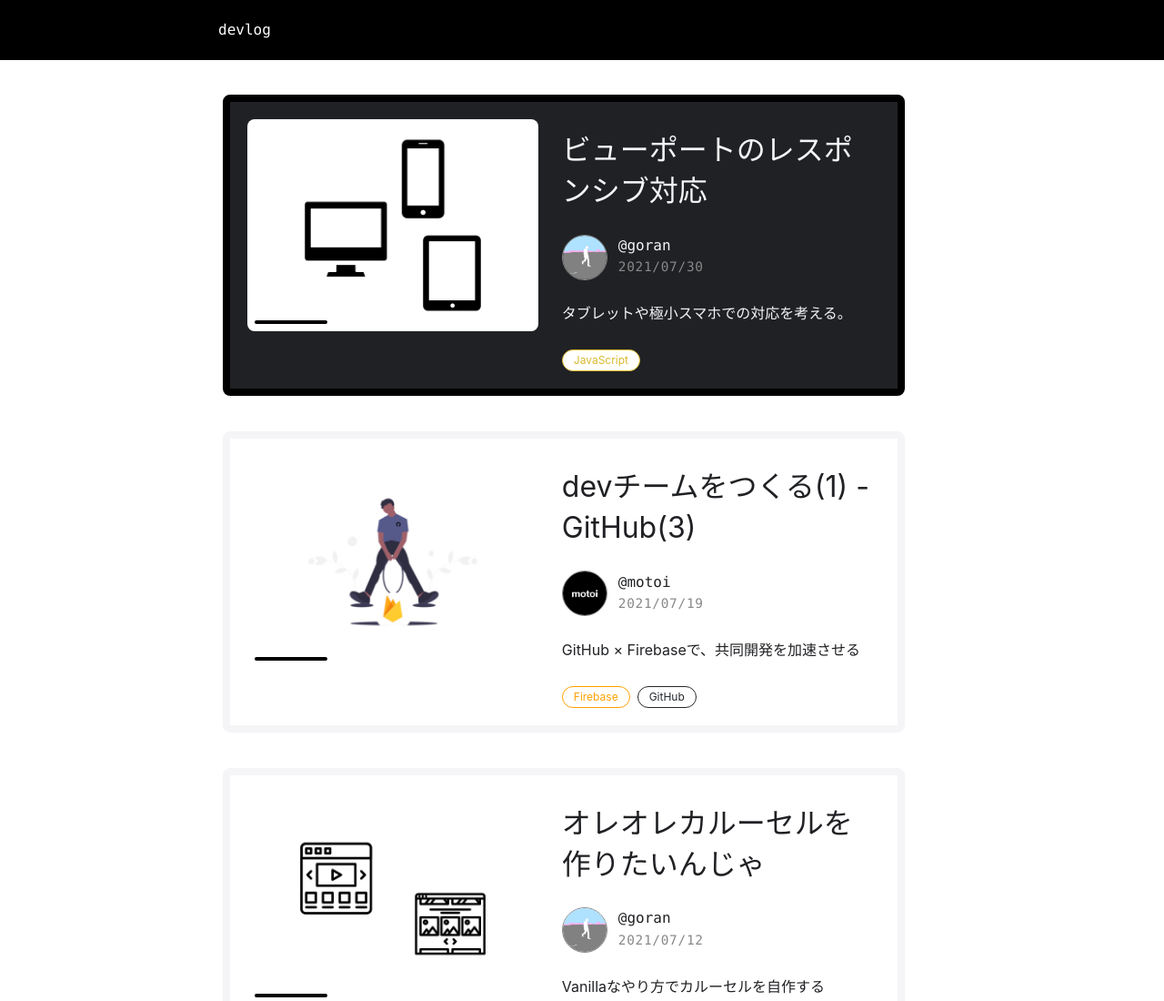
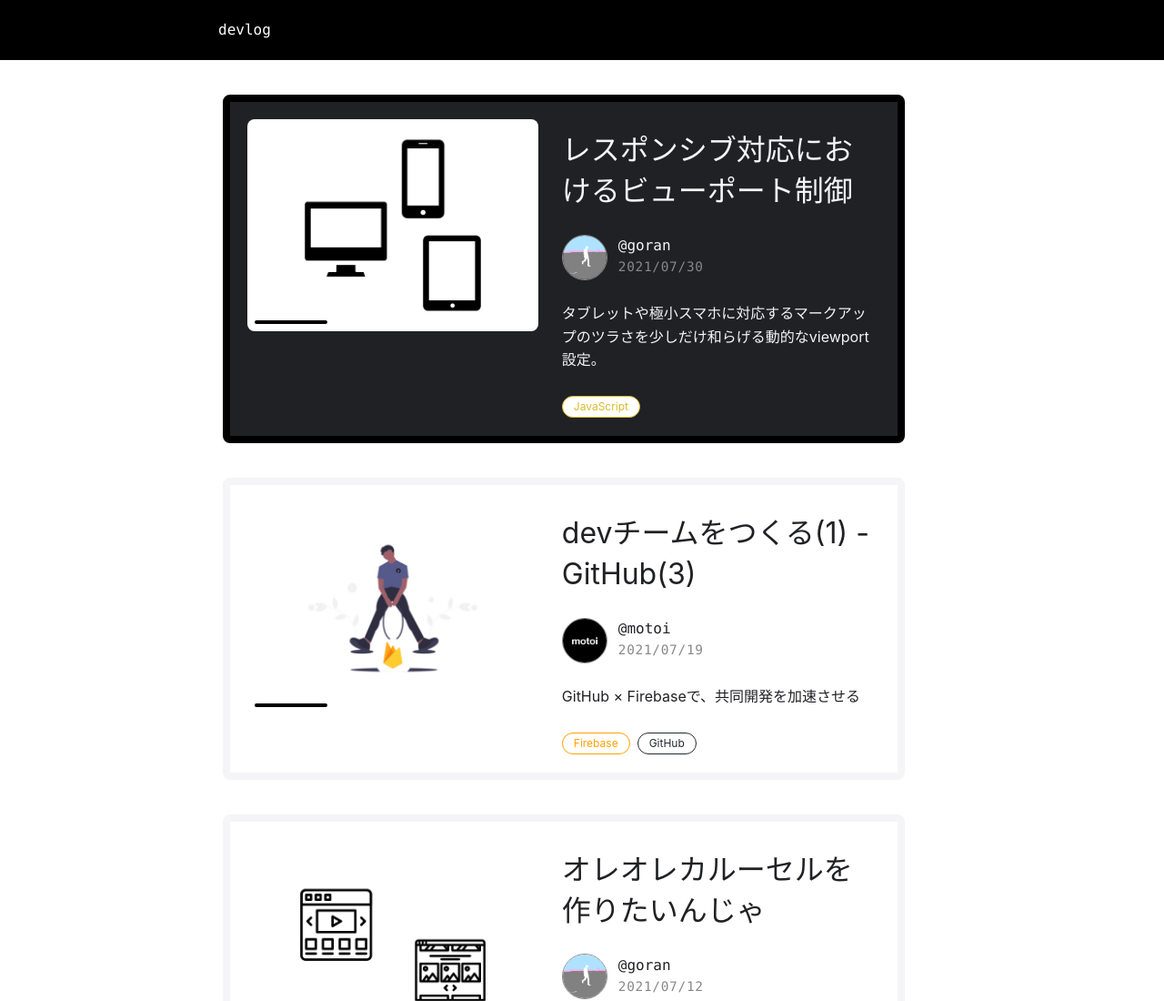
Before and after one commit to plusclass/devlog, a Gatsby site: page / in a window 1280 px wide. Shown: the top 1100 px of the page at 91% size. Built offline with nearby package versions, Linux system fonts and the light colour scheme; Gatsby itself is replaced by a stand-in of ours.

Commit message:
タイトル修正

```diff
--- a/content/blog/responsive-viewport/index.md
+++ b/content/blog/responsive-viewport/index.md
@@ -1,10 +1,10 @@
 ---
-title: 'ビューポートのレスポンシブ対応'
+title: 'レスポンシブ対応におけるビューポート制御'
 date: '2021-07-30T12:00:00.000Z'
 category: 'javascript'
 category2: ''
 category3: ''
-description: 'タブレットや極小スマホでの対応を考える。'
+description: 'タブレットや極小スマホに対応するマークアップのツラさを少しだけ和らげる動的なviewport設定。'
 author: 'goran'
 hero: 'hero.jpg'
 ogp: 'ogp.jpg'
--- a/gatsby-node.js
+++ b/gatsby-node.js
@@ -43,6 +43,9 @@ exports.createPages = ({ graphql, actions }) => {
     posts.forEach(post => {
       if (post.node.frontmatter.category) {
         categories.push(post.node.frontmatter.category);
+      }
+      if (post.node.frontmatter.category2) {
+        categories.push(post.node.frontmatter.category2);
       }
     });
     categories = new Set(categories);
```
